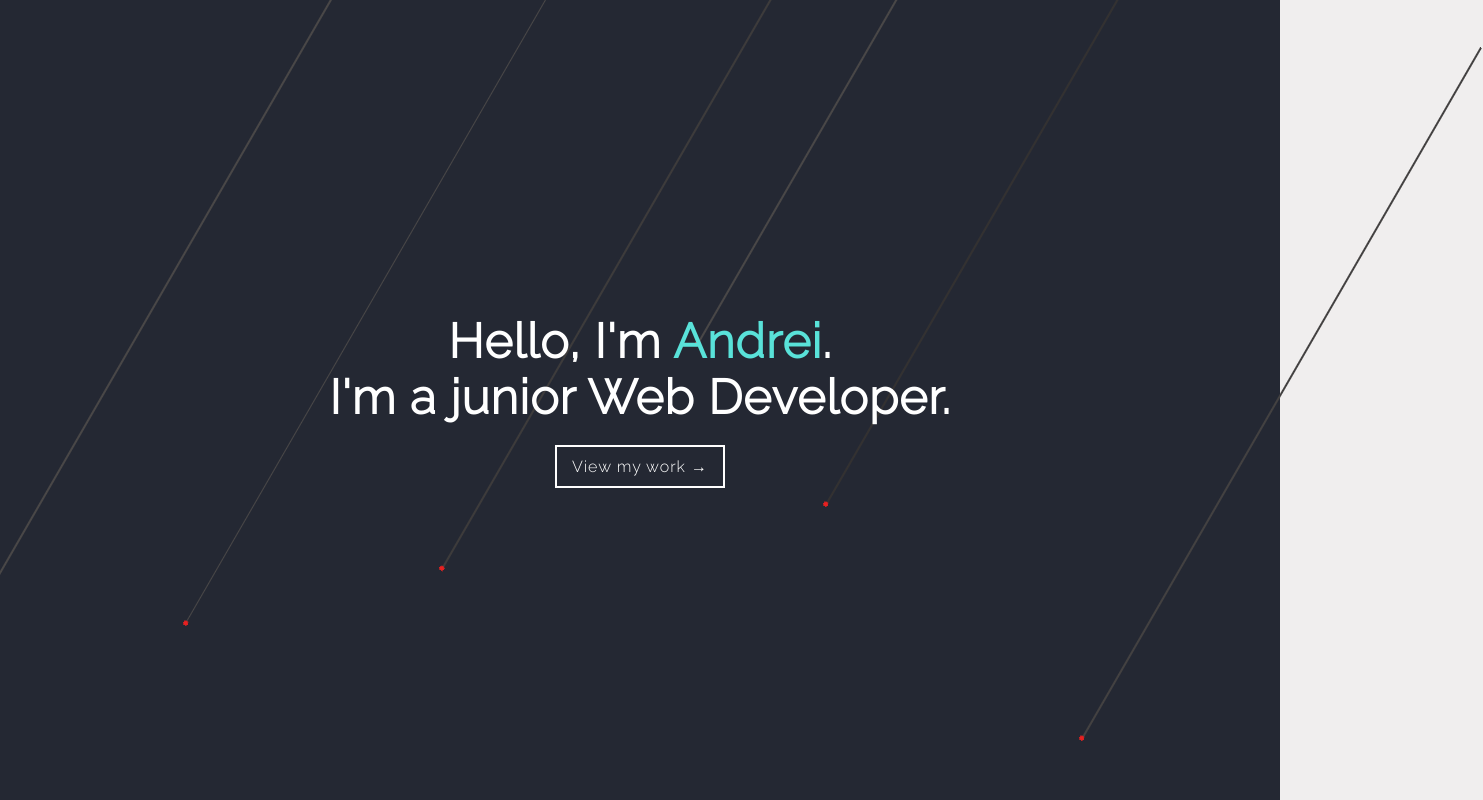
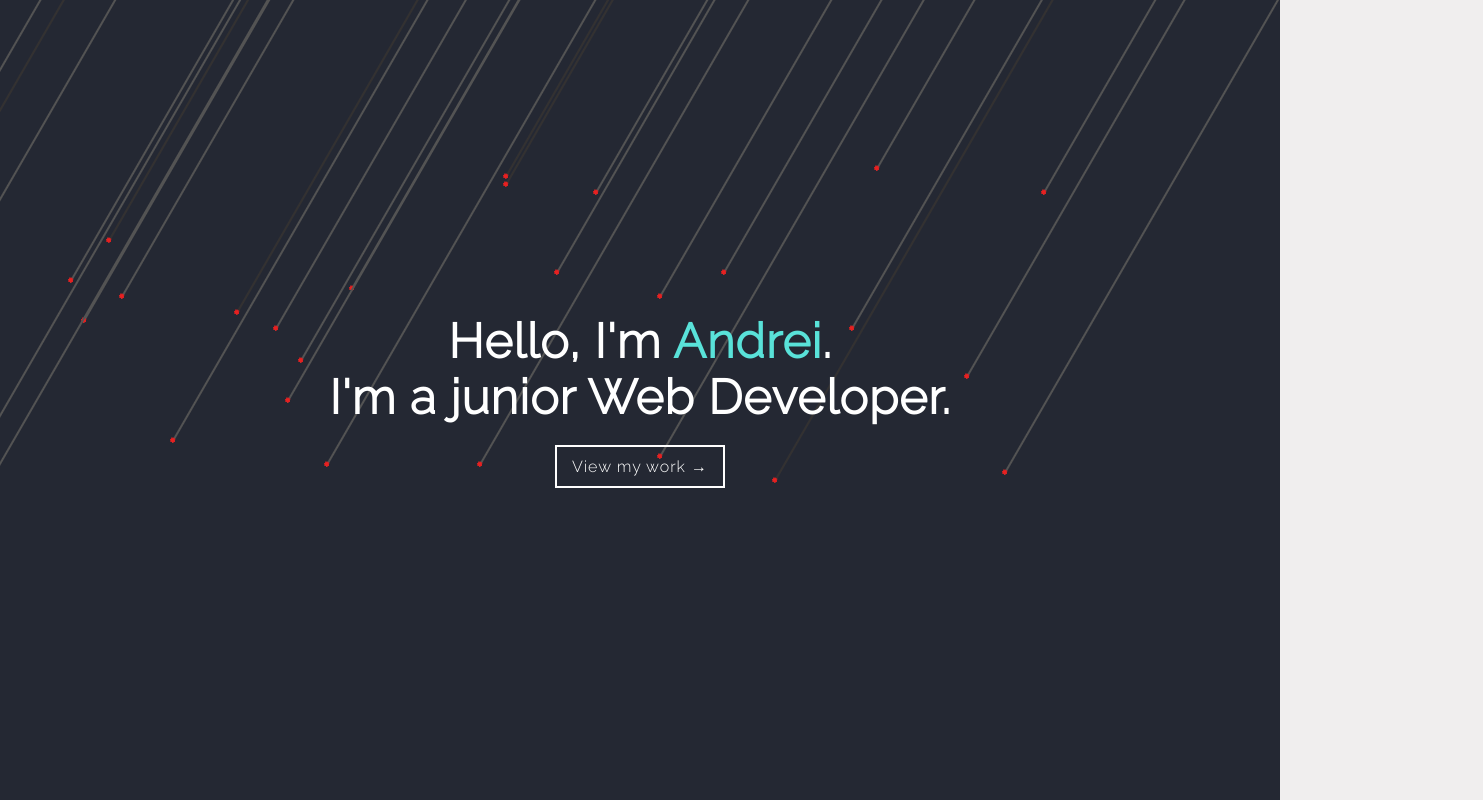
Before and after one commit to Andarus-1994/FreshPortfolio, a Vue app: page / in a window 1280 px wide. Shown: the top 800 px of the page, 1483 px wide, since content can reach past the window. Built offline with nearby package versions, Linux system fonts and the light colour scheme.

Commit message:
Made the lines component to be easier for display

```diff
--- a/src/App.vue
+++ b/src/App.vue
@@ -1,5 +1,6 @@
 <template>
-  <div>
+  <Loader v-if="!loadPage" />
+  <div class="content" v-if="loadPage">
     <main-header />
     <Menu />
     <About />
@@ -14,6 +15,7 @@ import Menu from "./components/menu.vue";
 import About from "./components/about.vue";
 import Portfolio from "./components/portfolio.vue";
 import Contact from "./components/contact.vue";
+import Loader from "./components/loaderPage.vue";
 export default {
   name: "App",
   components: {
@@ -22,6 +24,21 @@ export default {
     About,
     Portfolio,
     Contact,
+    Loader,
+  },
+  data() {
+    return {
+      loadPage: false,
+    };
+  },
+  mounted() {
+    document.onreadystatechange = () => {
+      setTimeout(() => {
+        if (document.readyState == "complete") {
+          this.loadPage = true;
+        }
+      }, 3000);
+    };
   },
 };
 </script>
@@ -37,8 +54,20 @@ body {
   overflow-x: hidden;
   padding: 0;
   margin: 0;
-  min-height: 2200px;
   z-index: -10;
+}
+
+.content {
+  animation: fadeIn 1s;
+}
+
+@keyframes fadeIn {
+  0% {
+    opacity: 0;
+  }
+  100% {
+    opacity: 1;
+  }
 }
 
 @keyframes enter {
--- a/src/components/contact.vue
+++ b/src/components/contact.vue
@@ -124,4 +124,10 @@ export default {
   color: #737886;
   border: 1px solid #737886;
 }
+
+@media screen and (max-width: 992px) {
+  .contact .ArrowUp > p {
+    right: 1vh;
+  }
+}
 </style>
--- a/src/components/linesMain.vue
+++ b/src/components/linesMain.vue
@@ -1,48 +1,28 @@
 <template>
   <div class="lines">
-    <div class="line" :style="styleLinePosition2"></div>
-    <div class="line" :style="styleLinePosition"></div>
-    <div class="line" :style="styleLinePosition3"></div>
-    <div class="line" :style="styleLinePosition4"></div>
-    <div class="line" :style="styleLinePosition5"></div>
-    <div class="line" :style="styleLinePosition6"></div>
+    <div v-for="n in number" :key="n" class="line" :style="styleLine()"></div>
   </div>
 </template>
 
 <script>
 export default {
   name: "lines",
-  data() {
-    return {
-      styleLinePosition: {
-        top: "-30vh",
-        left: "15%",
-      },
-      styleLinePosition2: {
-        top: "-25vh",
-        left: "30%",
-        width: "0.5px",
-      },
-      styleLinePosition3: {
-        top: "-60vh",
-        left: "70%",
-      },
-      styleLinePosition4: {
-        top: "-30vh",
-        left: "80%",
-        animationDelay: "5s",
-      },
-      styleLinePosition5: {
-        top: "-30vh",
-        left: "50%",
-        animationDelay: "2s",
-      },
-      styleLinePosition6: {
-        top: "-10vh",
-        left: "100%",
-        animationDuration: "25s",
-      },
-    };
+  props: {
+    number: Number,
+  },
+
+  methods: {
+    random(min, max) {
+      return Math.floor(Math.random() * (max - min + 1) + min);
+    },
+    styleLine() {
+      return {
+        top: this.random(-30, -80) + "vh",
+        left: this.random(10, 100) + "%",
+        animationDelay: this.random(0, 4) + "s",
+        animationDuration: this.random(20, 30) + "s",
+      };
+    },
   },
 };
 </script>
@@ -54,7 +34,7 @@ export default {
   transform: rotate(30deg);
   height: 100vh;
   width: 1.5px;
-  animation: coloring 20s infinite;
+  animation: coloring infinite;
   z-index: 0;
 }
 
@@ -85,4 +65,10 @@ export default {
   bottom: 0;
   left: -2px;
 }
+
+@media screen and (max-width: 992px) {
+  .lines {
+    display: none;
+  }
+}
 </style>
--- /dev/null
+++ b/src/components/loaderPage.vue
@@ -0,0 +1,104 @@
+<template>
+  <div class="loadPage">
+    <div class="container">
+      <div class="item"></div>
+      <div class="item"></div>
+      <div class="item"></div>
+      <div class="item"></div>
+      <div class="item"></div>
+    </div>
+  </div>
+</template>
+
+<script>
+export default {
+  name: "LoadPage",
+};
+</script>
+
+<style>
+.loadPage {
+  background: #242833;
+  width: 100%;
+  height: 100vh;
+}
+.container {
+  display: flex;
+  justify-content: center;
+  align-items: center;
+  height: 100vh;
+  overflow: hidden;
+}
+.item {
+  width: 20px;
+  height: 20px;
+  margin: 10px;
+  list-style-type: none;
+  transition: 0.5s all ease;
+}
+.item:nth-child(1) {
+  animation: right-1 1s infinite alternate;
+  background-color: #49b8e5;
+  animation-delay: 100ms;
+}
+@keyframes right-1 {
+  0% {
+    transform: translateY(-60px);
+  }
+  100% {
+    transform: translateY(60px);
+  }
+}
+.item:nth-child(2) {
+  animation: right-2 1s infinite alternate;
+  background-color: #1e98d4;
+  animation-delay: 200ms;
+}
+@keyframes right-2 {
+  0% {
+    transform: translateY(-70px);
+  }
+  100% {
+    transform: translateY(70px);
+  }
+}
+.item:nth-child(3) {
+  animation: right-3 1s infinite alternate;
+  background-color: #2a92d0;
+  animation-delay: 300ms;
+}
+@keyframes right-3 {
+  0% {
+    transform: translateY(-80px);
+  }
+  100% {
+    transform: translateY(80px);
+  }
+}
+.item:nth-child(4) {
+  animation: right-4 1s infinite alternate;
+  background-color: #3a88c8;
+  animation-delay: 400ms;
+}
+@keyframes right-4 {
+  0% {
+    transform: translateY(-90px);
+  }
+  100% {
+    transform: translateY(90px);
+  }
+}
+.item:nth-child(5) {
+  animation: right-5 1s infinite alternate;
+  background-color: #507cbe;
+  animation-delay: 500ms;
+}
+@keyframes right-5 {
+  0% {
+    transform: translateY(-100px);
+  }
+  100% {
+    transform: translateY(100px);
+  }
+}
+</style>
--- a/src/components/mainHeader.vue
+++ b/src/components/mainHeader.vue
@@ -1,6 +1,6 @@
 <template>
   <div class="mainHeader" id="home">
-    <lines />
+    <lines :number="30" />
     <h1>Hello, I'm <span>Andrei</span>.</h1>
     <h1>I'm a junior Web Developer.</h1>
     <a href="#portfolio">
@@ -14,20 +14,6 @@ import lines from "./linesMain.vue";
 export default {
   name: "mainHeader",
   components: { lines },
-  data() {
-    return {
-      loadPage: false,
-    };
-  },
-  mounted() {
-    document.onreadystatechange = () => {
-      setTimeout(() => {
-        if (document.readyState == "complete") {
-          this.loadPage = true;
-        }
-      }, 1000);
-    };
-  },
 };
 </script>
 
@@ -74,4 +60,10 @@ export default {
   background: #59e2d9;
   border: 2px solid #59e2d9;
 }
+
+@media screen and (max-width: 992px) {
+  .mainHeader h1 {
+    font-size: 2rem;
+  }
+}
 </style>
```
Also changed, not shown: 1 other file (tests, documents, lock files or other folders).
